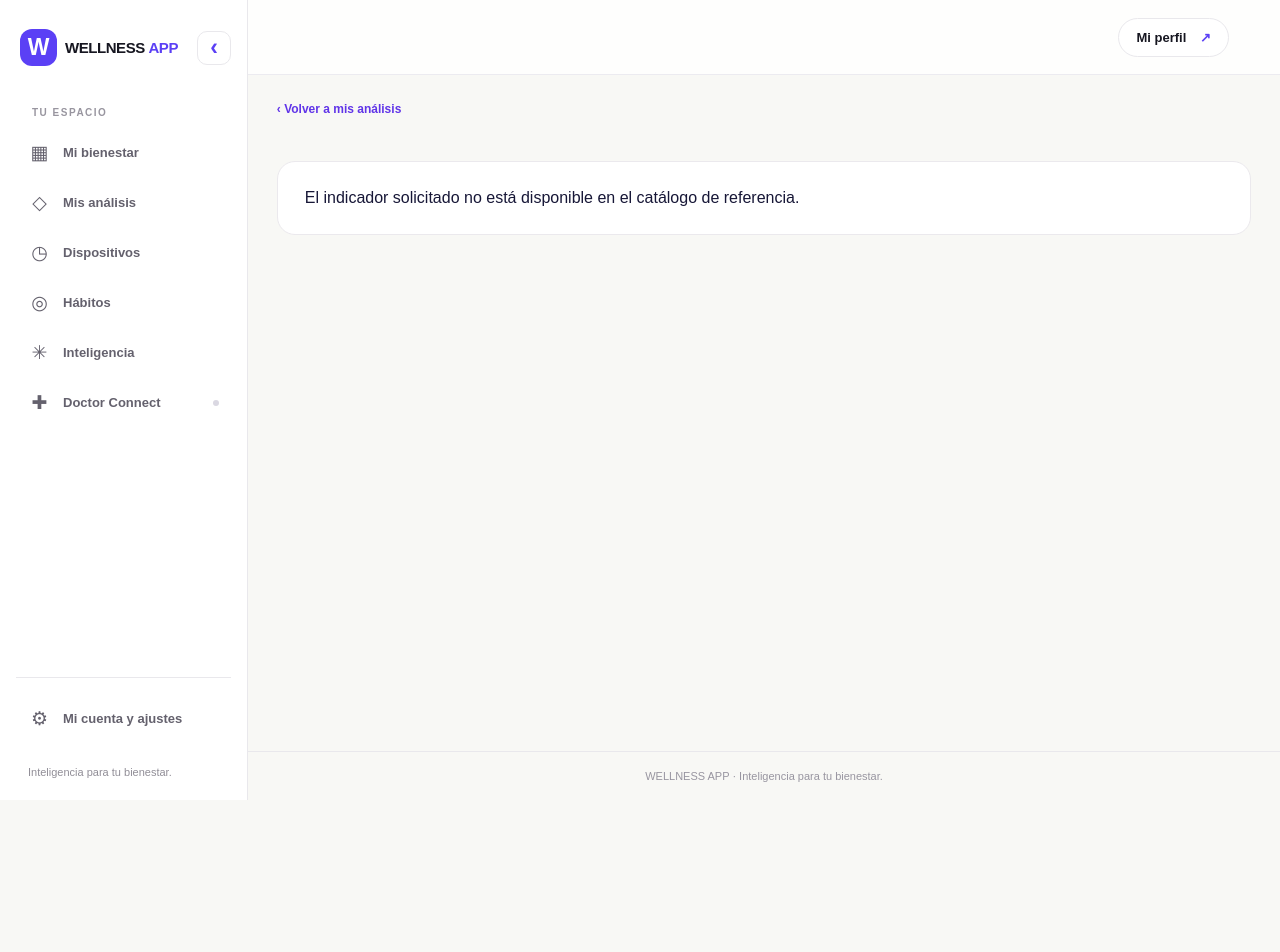
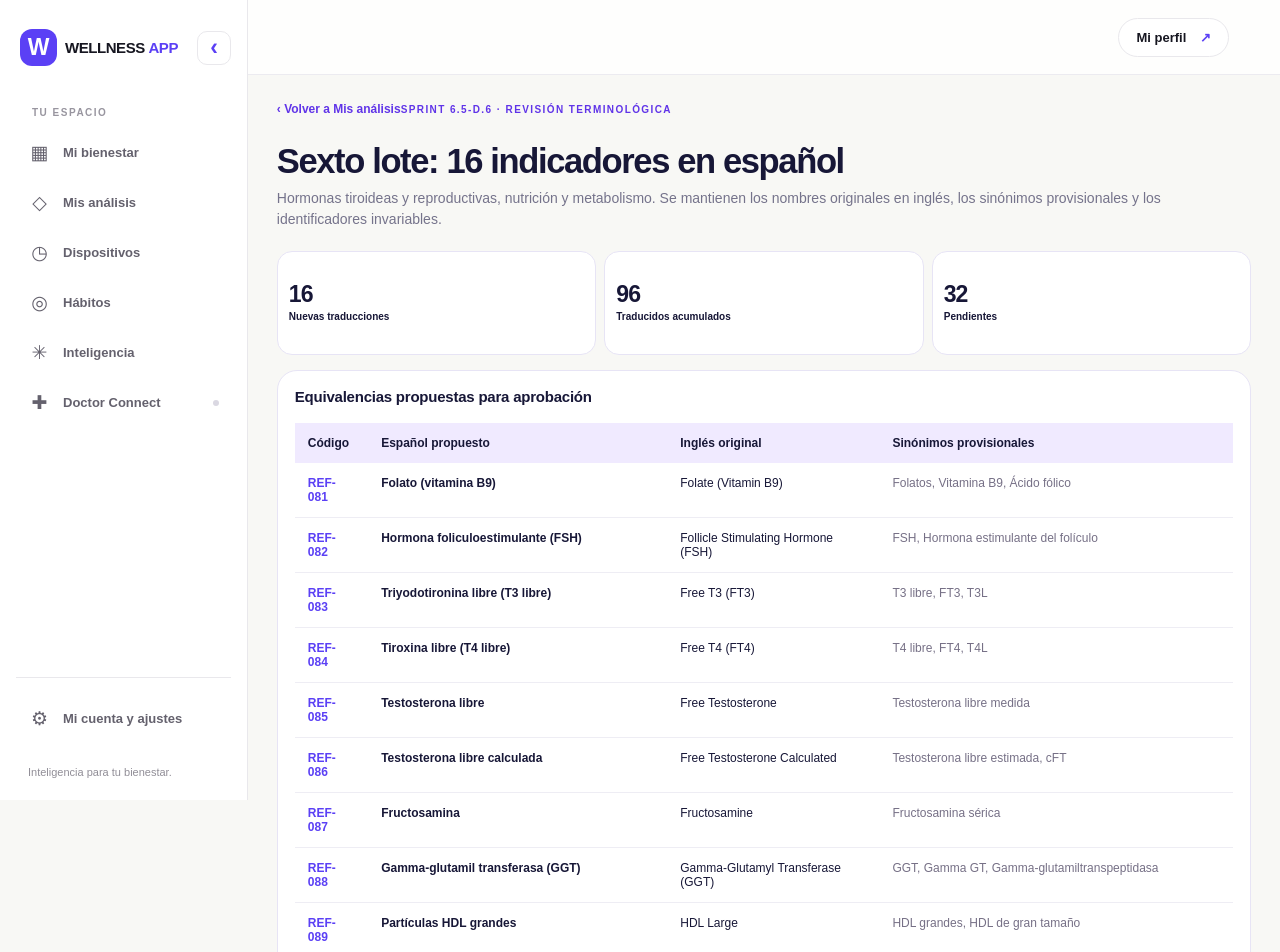
Before and after one commit to papasinfrontera/wellness-app-platform-MVP, a Next.js app: page /mi-analisis/revision-espanol-6 in a window 1280 px wide. Shown: the top 952 px of the page. Before the commit the page ends 800 px from the top, so only its background shows below. Built offline with nearby package versions, Linux system fonts and the light colour scheme.

Commit message:
feat(6.5-D.6): review sixth 16-name Spanish translation batch

```diff
--- /dev/null
+++ b/src/app/(dashboard)/mi-analisis/revision-espanol-6/page.tsx
@@ -0,0 +1,20 @@
+import catalog from "../catalog-reference.json";
+import "../analisis.css";
+type Entry={id:number;name:string;name_en?:string;aliases?:string[];code?:string};
+const items=(catalog as Entry[]).filter(x=>x.id>=81&&x.id<=96);
+export default function SixthReview(){return <main className="wa-page">
+<a href="/mi-analisis" className="wa-back">‹ Volver a Mis análisis</a>
+<span className="wa-eyebrow">SPRINT 6.5-D.6 · REVISIÓN TERMINOLÓGICA</span>
+<h1 className="wa-title">Sexto lote: 16 indicadores en español</h1>
+<p className="wa-subtitle">Hormonas tiroideas y reproductivas, nutrición y metabolismo. Se mantienen los nombres originales en inglés, los sinónimos provisionales y los identificadores invariables.</p>
+<div className="wa-metrics" style={{gridTemplateColumns:"repeat(3,minmax(0,1fr))",marginTop:21}}>
+<article className="wa-metric"><strong className="wa-metric-number">16</strong><span className="wa-metric-label">Nuevas traducciones</span></article>
+<article className="wa-metric"><strong className="wa-metric-number">96</strong><span className="wa-metric-label">Traducidos acumulados</span></article>
+<article className="wa-metric"><strong className="wa-metric-number">32</strong><span className="wa-metric-label">Pendientes</span></article></div>
+<div className="wa-explorer" style={{marginTop:15}}><h2>Equivalencias propuestas para aprobación</h2>
+<div style={{overflowX:"auto"}}><table style={{width:"100%",borderCollapse:"collapse",minWidth:660,fontSize:12}}>
+<thead><tr style={{background:"#f0eaff",textAlign:"left"}}><th style={{padding:13}}>Código</th><th style={{padding:13}}>Español propuesto</th><th style={{padding:13}}>Inglés original</th><th style={{padding:13}}>Sinónimos provisionales</th></tr></thead>
+<tbody>{items.map(x=><tr key={x.id} style={{verticalAlign:"top",borderBottom:"1px solid #eeedf4"}}><td style={{padding:13,fontWeight:800,color:"#5B40F5"}}>{x.code}</td><td style={{padding:13,fontWeight:700}}>{x.name}</td><td style={{padding:13}}>{x.name_en}</td><td style={{padding:13,color:"#767086"}}>{(x.aliases||[]).join(", ")}</td></tr>)}</tbody></table></div></div>
+<p className="wa-disclaimer">Las denominaciones se presentan para revisión terminológica y científica. Se mantienen separados T3 libre/T4 libre, testosterona libre/testosterona libre calculada, hierro/saturación de transferrina. La equivalencia definitiva para datos PDF requiere comprobar método, muestra y unidad.</p>
+<a className="wb-action" href="/mi-analisis">Consultar catálogo completo ↗</a>
+</main>}
```
